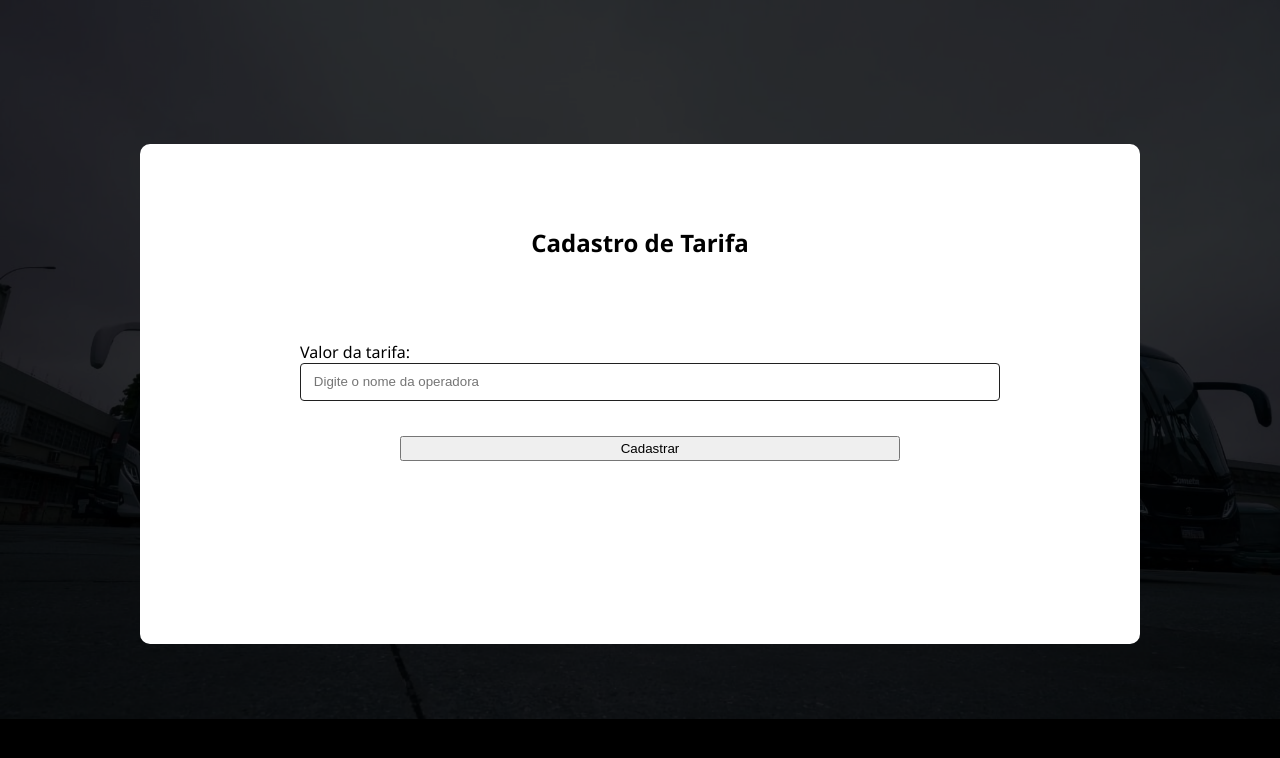
After one commit to Davi-senna/Teste-Audaz, a PHP site: page /view/public/formFare.php in a window 1280 px wide. The commit adds this page. Shown: the top 758 px of the page. Run offline with PHP 8.4, Linux system fonts and the light colour scheme.

Commit message:
Implementação de formulários e visualização de tarifa

```diff
--- a/index.php
+++ b/index.php
@@ -13,11 +13,11 @@
 <body>
 
     <section class="header">
-        <div class="container-h1">
+        <div id="container-big-title">
             <h1 class="big-title">Operadoras</h1>
         </div>
         <div class="container-link">
-            <a href="view/public/form-operator.php">Adicionar +</a>
+            <a href="view/public/formOperator.php">Adicionar +</a>
         </div>
     </section>
 
@@ -34,7 +34,7 @@
             $operators = $instanceController->getAll();
             foreach ($operators as $operator) {
             ?>
-                <a href="view/public/profileOperator.php?<?php echo $operator['id'] ?>">
+                <a href="view/public/profileOperator.php?id=<?php echo $operator['id'] ?>">
                     <li>
                         <?php echo $operator['name'] ?>
                     </li>
--- a/style.css
+++ b/style.css
@@ -22,6 +22,7 @@ body {
     align-items: center;
     margin-top: 20px;
     color: rgb(255, 255, 255);
+    justify-content: space-between;
 }
 
 a {
@@ -34,8 +35,13 @@ a {
 }
 
 .container-h1 {
-    width: 65%;
     display: flex;
+    justify-content: center;
+}
+
+#container-big-title{
+    display: flex;
+    width:65%;
     justify-content: flex-end;
 }
 
@@ -125,3 +131,30 @@ button{
     height: 25px;
     margin: 15px 0 0 100px;
 }
+
+button:hover{
+    cursor: pointer;
+}
+
+#header-profile{
+    padding: 0 8vw;
+}
+
+#content-profile{
+    width: 100%;
+    padding: 10vh 8vw;
+    color: rgb(255, 255, 255);
+}
+
+#list-fare{
+    margin-top: 4vh;
+}
+
+#list-fare li{
+    margin: 0 0 2vh 3vw;
+
+}
+
+#form-fare,#title-fare{
+    margin-top: 4vh;
+}
--- /dev/null
+++ b/view/public/formFare.php
@@ -0,0 +1,43 @@
+<!DOCTYPE html>
+<html lang="pt-br">
+
+<head>
+    <meta charset="UTF-8">
+    <meta http-equiv="X-UA-Compatible" content="IE=edge">
+    <meta name="viewport" content="width=device-width, initial-scale=1.0">
+    <link rel="stylesheet" href="../../style.css">
+    <title>Teste prático</title>
+</head>
+
+<body>
+
+    <section class="content">
+
+        <div class="card-form">
+
+            <div class="container-h1" id="title-fare">
+                <h1>Cadastro de Tarifa</h1>
+            </div>
+
+
+            <form action="#">
+                <div id="form-fare" class="container-form">
+                    <div class="form-group">
+                        <label for="nome">Valor da tarifa:</label>
+                        <input class="input-form" type="number" min="0" required placeholder="Digite o nome da operadora" name="nome" id="nome">
+                    </div>
+
+                    <div class="form-group">
+                        <button type="submit">Cadastrar</button>
+                    </div>
+                </div>
+            </form>
+
+
+        </div>
+
+    </section>
+
+</body>
+
+</html>
```
Also changed, not shown: view/public/profileOperator.php (+39 -0 lines), view/public/formOperator.php (renamed from view/public/form-operator.php).
